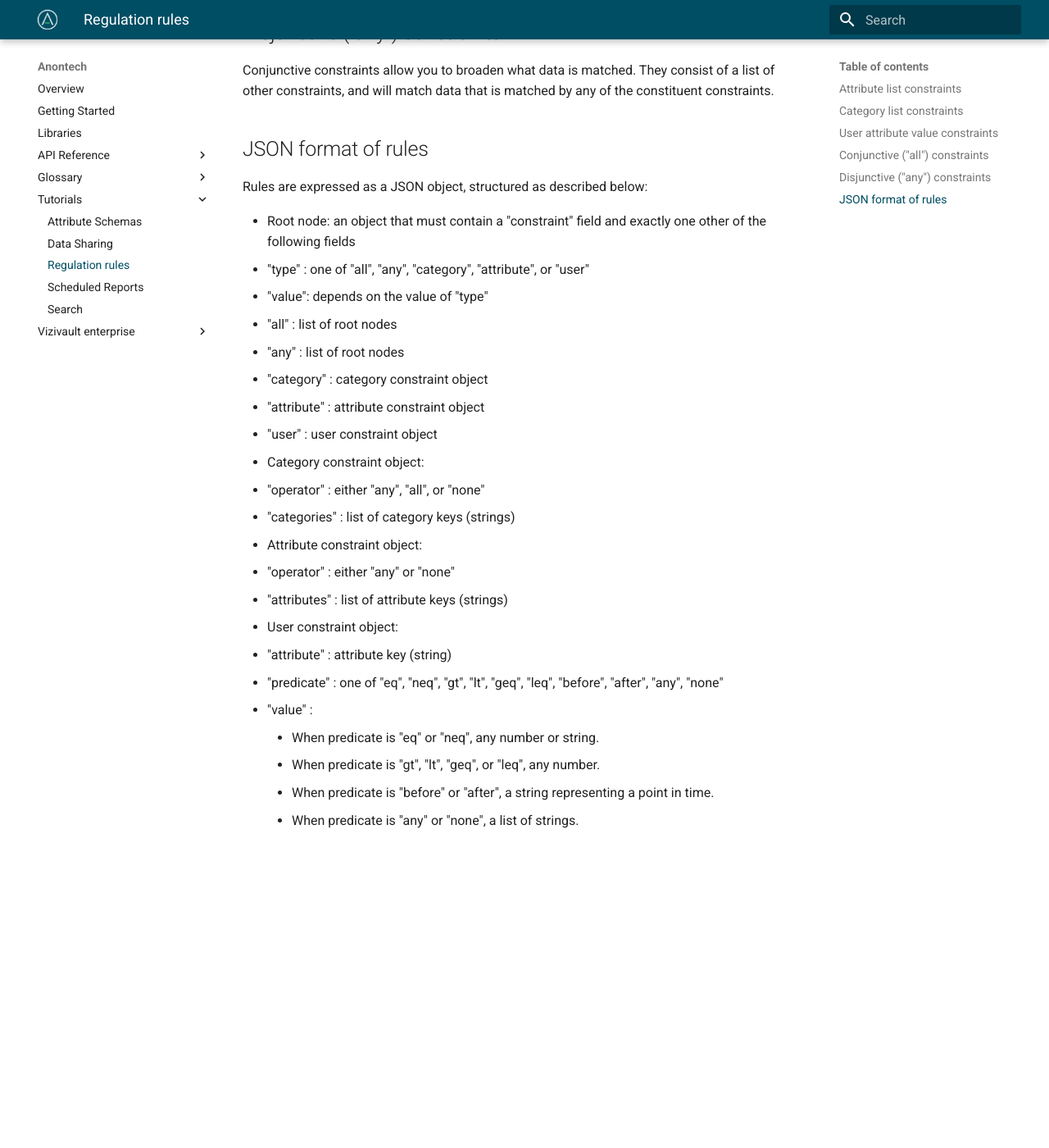
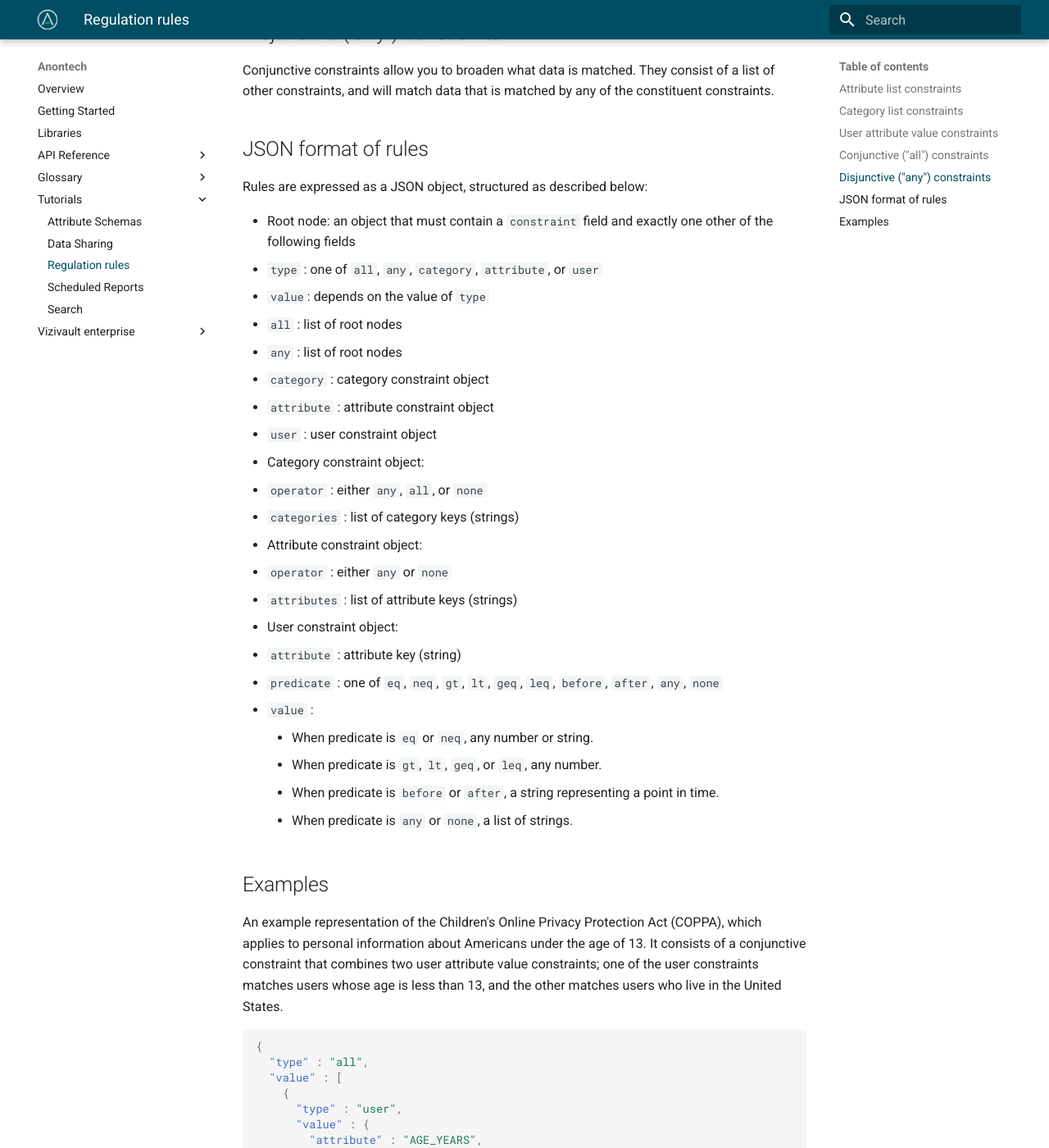
Before and after one commit to anontechnology/documentation, an MkDocs documentation site: the page built from docs/tutorials/regulation-rules.md, in a window 1280 px wide and 1400 px high, scrolled down 1448 px. Shown: the whole window at 82% size. Built offline with MkDocs 1.6.1 and Material for MkDocs 9.7.7, drawn with Linux system fonts in a browser that asks for light colours; before the commit the page ends 2493 px from its top, so only the background shows below that; some of the changed text lies outside the part shown.

Commit message:
example regulation rules

````diff
--- a/docs/tutorials/regulation-rules.md
+++ b/docs/tutorials/regulation-rules.md
@@ -4,11 +4,11 @@ ViziVault contains a flexible, powerful rules engine that allows specifying exac
 
 ## Attribute list constraints
 
-The simplest constraint is an attribute list constraint, which can mark a regulation as applying to either all attributes in a specified list, or all attributes that are not in that specified list. The attribute list constraint consists of a list of attribute keys, and an operator, which is either "any" (which will match data whose attribute is in the list) or "none" (which will match data whose attribute is not in the list).
+The simplest constraint is an attribute list constraint, which can mark a regulation as applying to either all attributes in a specified list, or all attributes that are not in that specified list. The attribute list constraint consists of a list of attribute keys, and an operator, which is either `any` (which will match data whose attribute is in the list) or `none` (which will match data whose attribute is not in the list).
 
 ## Category list constraints
 
-Category list constraints are similar to attribute list constraints, in that they consist of a list of categories and an operator. However, since a data point can belong to multiple categories (but not multiple attributes), the operator "all" is also allowed; in this case, the constraint would only match data points whose attribute is tagged with all of the categories in the provided list.
+Category list constraints are similar to attribute list constraints, in that they consist of a list of categories and an operator. However, since a data point can belong to multiple categories (but not multiple attributes), the operator `all` is also allowed; in this case, the constraint would only match data points whose attribute is tagged with all of the categories in the provided list.
 
 ## User attribute value constraints
 
@@ -38,25 +38,53 @@ Conjunctive constraints allow you to broaden what data is matched. They consist
 
 Rules are expressed as a JSON object, structured as described below:
 
- - Root node: an object that must contain a "constraint" field and exactly one other of the following fields
-   - "type" : one of "all", "any", "category", "attribute", or "user"
-   - "value": depends on the value of "type"
-   - "all" : list of root nodes
-   - "any" : list of root nodes
-   - "category" : category constraint object
-   - "attribute" : attribute constraint object
-   - "user" : user constraint object
+ - Root node: an object that must contain a `constraint` field and exactly one other of the following fields
+   - `type` : one of `all`, `any`, `category`, `attribute`, or `user`
+   - `value`: depends on the value of `type`
+   - `all` : list of root nodes
+   - `any` : list of root nodes
+   - `category` : category constraint object
+   - `attribute` : attribute constraint object
+   - `user` : user constraint object
  - Category constraint object:
-   - "operator" : either "any", "all", or "none"
-   - "categories" : list of category keys (strings)
+   - `operator` : either `any`, `all`, or `none`
+   - `categories` : list of category keys (strings)
  - Attribute constraint object:
-   - "operator" : either "any" or "none"
-   - "attributes" : list of attribute keys (strings)
+   - `operator` : either `any` or `none`
+   - `attributes` : list of attribute keys (strings)
  - User constraint object:
-   - "attribute" : attribute key (string)
-   - "predicate" : one of "eq", "neq", "gt", "lt", "geq", "leq", "before", "after", "any", "none"
-   - "value" :
-     - When predicate is "eq" or "neq", any number or string.
-     - When predicate is "gt", "lt", "geq", or "leq", any number.
-     - When predicate is "before" or "after", a string representing a point in time.
-     - When predicate is "any" or "none", a list of strings.
+   - `attribute` : attribute key (string)
+   - `predicate` : one of `eq`, `neq`, `gt`, `lt`, `geq`, `leq`, `before`, `after`, `any`, `none`
+   - `value` :
+     - When predicate is `eq` or `neq`, any number or string.
+     - When predicate is `gt`, `lt`, `geq`, or `leq`, any number.
+     - When predicate is `before` or `after`, a string representing a point in time.
+     - When predicate is `any` or `none`, a list of strings.
+
+## Examples
+
+An example representation of the Children's Online Privacy Protection Act (COPPA), which applies to personal information about Americans under the age of 13. It consists of a conjunctive constraint that combines two user attribute value constraints; one of the user constraints matches users whose age is less than 13, and the other matches users who live in the United States.
+
+```json
+{
+  "type" : "all",
+  "value" : [
+    {
+      "type" : "user",
+      "value" : {
+        "attribute" : "AGE_YEARS",
+        "predicate" : "lt",
+        "value" : 13
+      }
+    },
+    {
+      "type" : "user",
+      "value" : {
+        "attribute" : "COUNTRY_OF_RESIDENCE",
+        "predicate" : "eq",
+        "value" : "US"
+      }
+    }
+  ]
+}
+```
````
